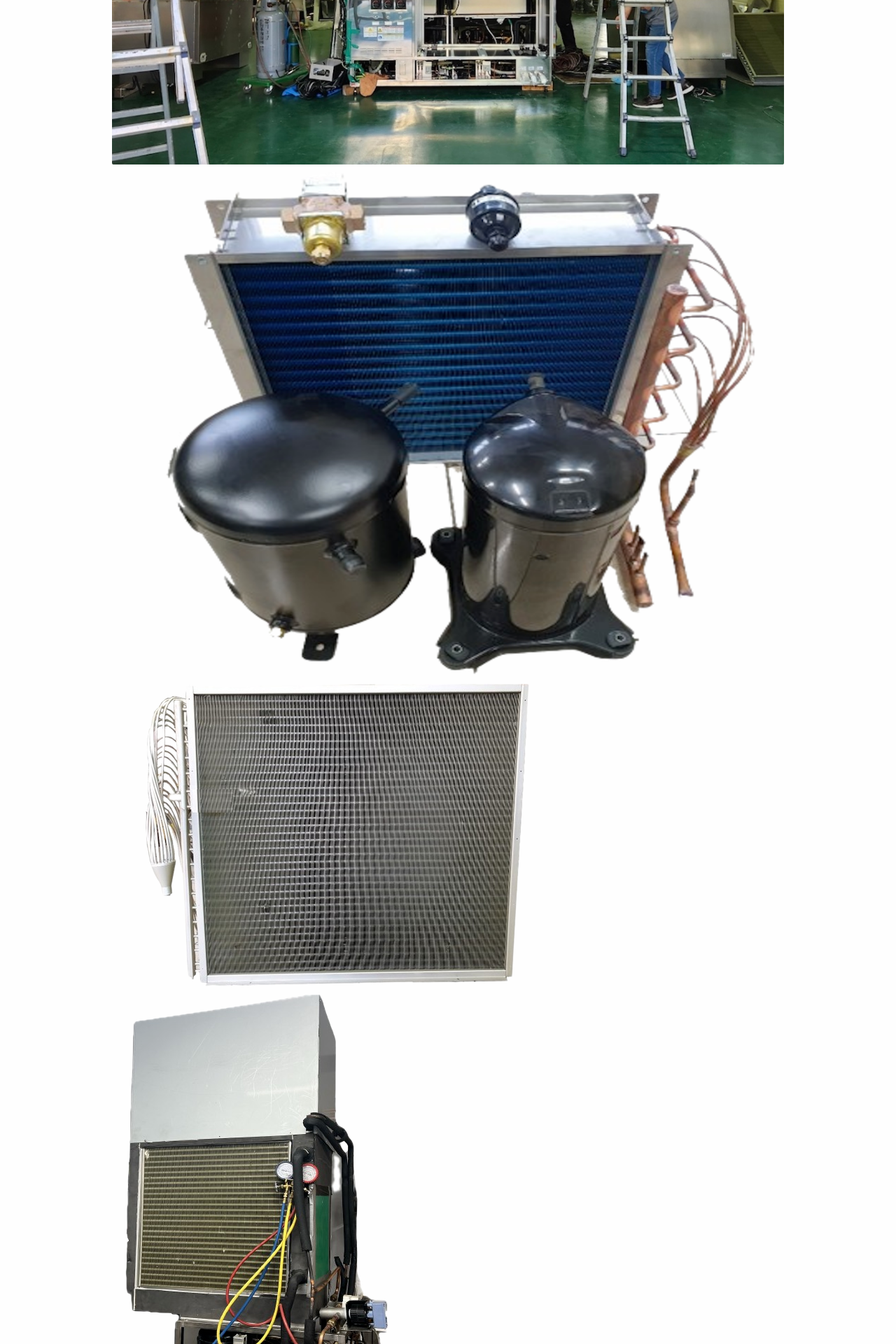
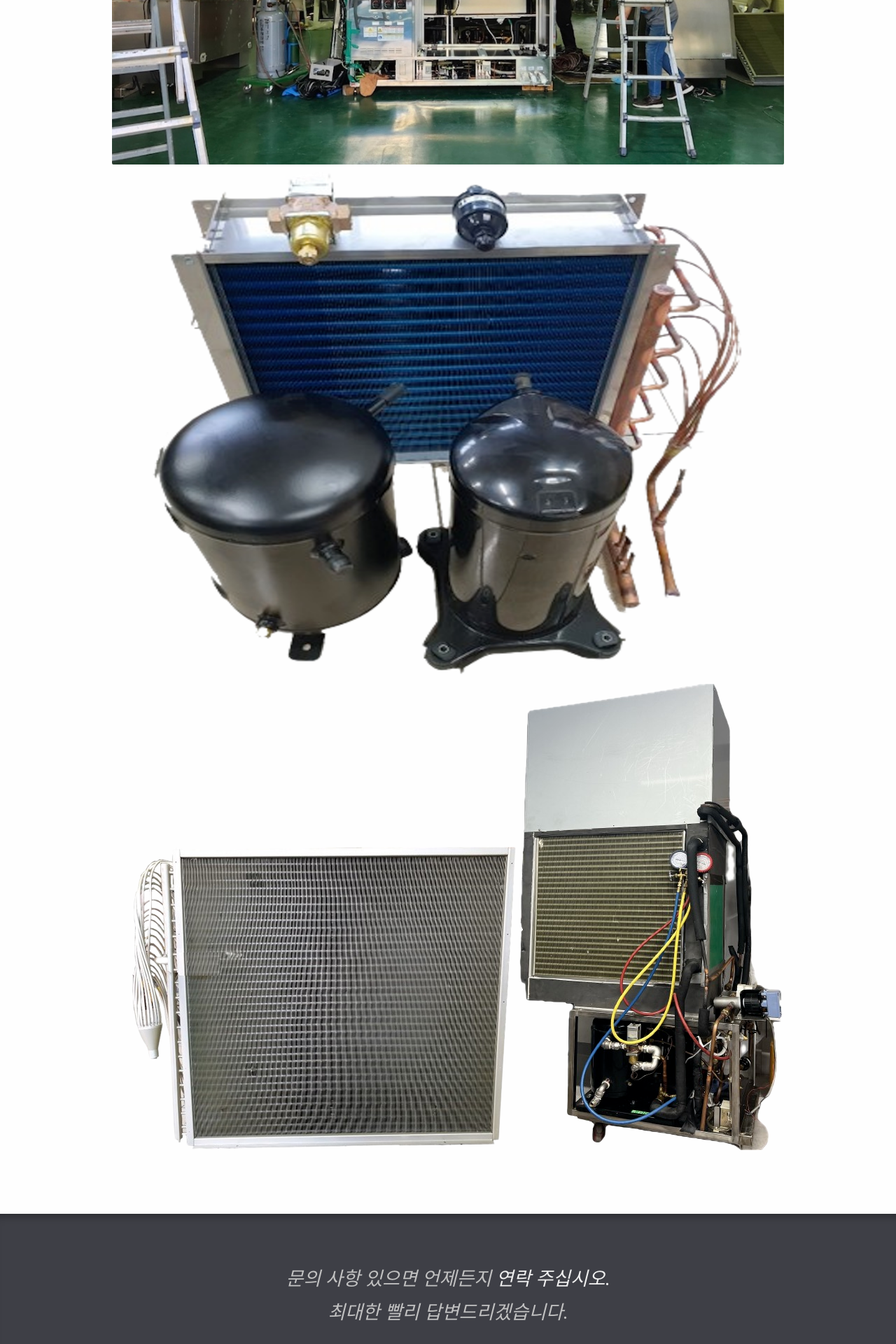
Before and after one commit to sangjoon6099/sangjoon6099.github.io, a Jekyll site: the page built from services.html, in a window 1280 px wide. Shown: the part 4312-6232 px from the top of the page at 70% size. Built offline with Jekyll 4.4.1, drawn with Linux system fonts in a browser that asks for light colours.

Commit message:
Update _layout.scss

```diff
--- a/_sass/_layout.scss
+++ b/_sass/_layout.scss
@@ -187,30 +187,6 @@ footer {
 .sangjoon:hover img {
   transform: scale(2.0);
 }
-spimage {
+.sangjoon {
 	display:inline-block;
 }
-i2{
-	width: 25%;
-	padding-left:16%;
-}
-i3{
-	width: 25%;
-	&:not(:first-child) {
-	padding-left:2%;
-	}
-}
-i4{
-	width: 12%;
-	padding-left:2%;
-}
-i2,
-i3,
-i4 img{
-	transition: all 0.2s linear;
-}
-i2,
-i3,
-i4:hover img{
-	 transform: scale(1.7);
-}
```
